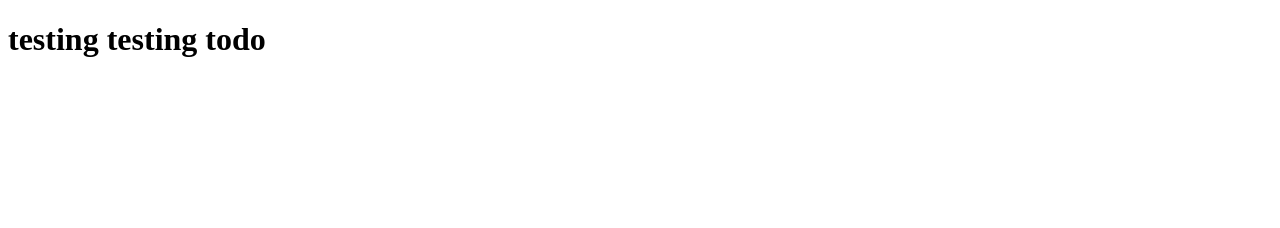
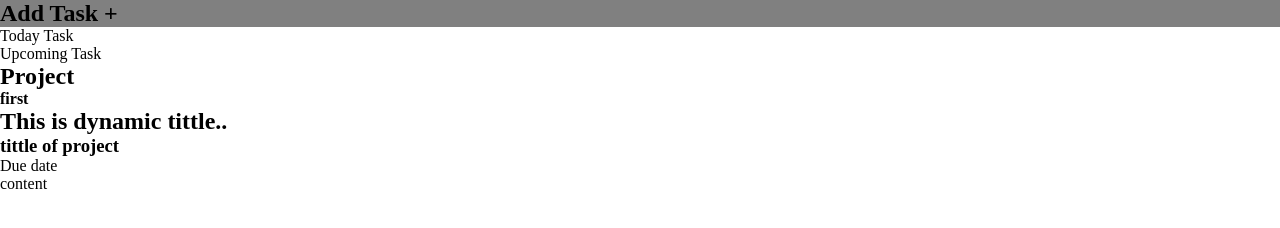
Before and after one commit to Sanux4041/Todo-, a website built with webpack: page src/template.html in a window 1280 px wide. Built offline with nearby package versions, Linux system fonts and the light colour scheme.

Commit message:
started html

```diff
--- a/src/index.js
+++ b/src/index.js
@@ -1,3 +1,6 @@
+import './styles.css';
+
+
 class CreateTodo{
     constructor(id,title,description,dueDate,priority){
         this.id=id;
@@ -63,3 +66,4 @@ function setPriority(id){
 })
 return todoArray;
 }
+console.log("testing");
--- /dev/null
+++ b/src/styles.css
@@ -0,0 +1,11 @@
+*{
+margin: 0px;
+padding: 0px;
+box-sizing: border-box;
+}
+
+.newTask:hover{
+    cursor: pointer;
+    background-color: gray;
+
+}
--- a/src/template.html
+++ b/src/template.html
@@ -3,9 +3,44 @@
 <head>
     <meta charset="UTF-8">
     <meta name="viewport" content="width=device-width, initial-scale=1.0">
-    <title>Document</title>
+    <title>Todo app</title>
 </head>
 <body>
-    <h1>testing testing todo</h1>
+<div class="container">
+    <div class="sidebar-content">
+
+<div class="first-content">
+    <h2 class="newTask">Add Task +</h2>
+    <p>Today Task</p>
+    <p>Upcoming Task</p>
+</div>
+
+<div class="second-content">
+    <h2>Project</h2>
+    <div class="project-hidden">
+        <div class="first">
+            <h4>first</h4>
+
+        </div>
+    </div>
+</div>
+    </div>
+
+    <div class="main-content-bar">
+<div class="dynamic-tittle">
+    <h2>This is dynamic tittle..</h2>
+</div>
+<div class="project-title-content">
+    <div>
+ <h3>tittle of project</h3>
+    <p>Due date</p>
+    </div>
+   <div>
+    <p>content</p>
+   </div>
+
+</div>
+    </div>
+</div>
 </body>
 </html>
```
Also changed, not shown: dist/index.html, dist/main.js, 1 other file.
